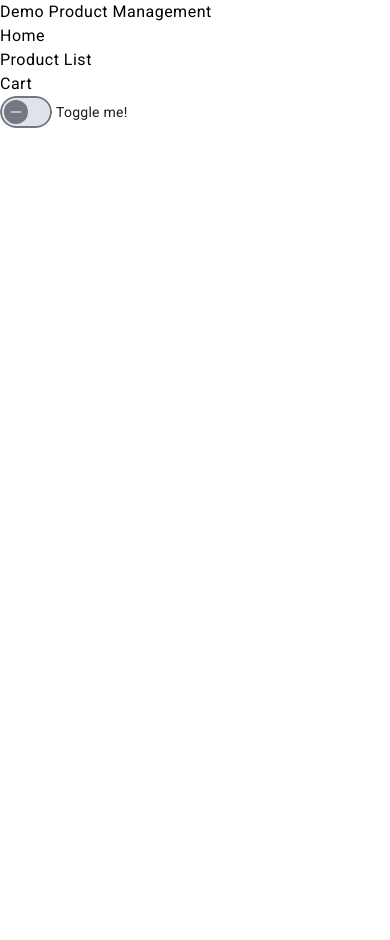
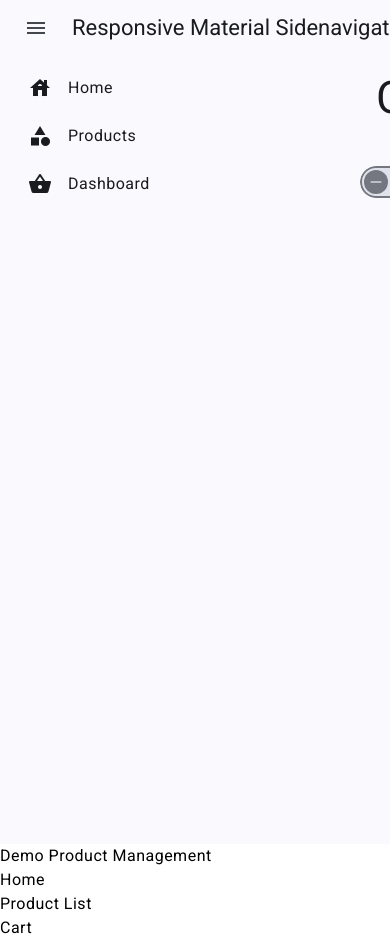
Before and after one commit to pete85/angular-signals, an Angular app: page / in a window 390 px wide. Before the commit the page ends 844 px from the top, so only its background shows below. Built offline with nearby package versions, Linux system fonts and the light colour scheme.

Commit message:
routing and nav

```diff
--- a/src/app/app.component.html
+++ b/src/app/app.component.html
@@ -1,3 +1,42 @@
+<mat-toolbar color="primary">
+  <button mat-icon-button aria-label="Menu icon">
+    <mat-icon>menu</mat-icon>
+  </button>
+  <h1>Responsive Material Sidenavigation</h1>
+</mat-toolbar>
+
+<mat-sidenav-container autosize>
+  <mat-sidenav [opened]="true" mode="side">
+    <mat-nav-list>
+      <a mat-list-item [routerLink]="['/']">
+        <span class="entry">
+          <mat-icon>house</mat-icon>
+          <span>Home</span>
+        </span>
+      </a>
+
+      <a mat-list-item [routerLink]="['/products']">
+        <span class="entry">
+          <mat-icon>category</mat-icon>
+          <span>Products</span>
+        </span>
+      </a>
+
+      <a mat-list-item [routerLink]="['/cart']">
+        <span class="entry">
+          <mat-icon>shopping_basket</mat-icon>
+          <span>Dashboard</span>
+        </span>
+      </a>
+    </mat-nav-list>
+  </mat-sidenav>
+  <mat-sidenav-content>
+    <h2>Content</h2>
+    <router-outlet></router-outlet>
+  </mat-sidenav-content>
+</mat-sidenav-container>
+
+
 <nav class="navbar navbar-expand navbar-light bg-light">
   <a class="navbar-brand">{{pageTitle}}</a>
   <ul class="navbar-nav">
@@ -20,7 +59,3 @@
     </li>
   </ul>
 </nav>
-
-<div class="container">
-  <router-outlet></router-outlet>
-</div>
--- a/src/app/app.component.ts
+++ b/src/app/app.component.ts
@@ -1,6 +1,11 @@
 //import 'zone.js/dist/zone';  // Required for Stackblitz
-import { Component } from '@angular/core';
-import { RouterLinkActive, RouterLink, RouterOutlet } from '@angular/router';
+import {Component} from '@angular/core';
+import {RouterLink, RouterLinkActive, RouterOutlet} from '@angular/router';
+import {MatIconModule} from "@angular/material/icon";
+import {MatButtonModule} from "@angular/material/button";
+import {MatToolbarModule} from "@angular/material/toolbar";
+import {MatSidenavModule} from "@angular/material/sidenav";
+import {MatListModule} from "@angular/material/list";
 
 @Component({
   selector: 'app-root',
@@ -8,7 +13,13 @@ import { RouterLinkActive, RouterLink, RouterOutlet } from '@angular/router';
   imports: [
     RouterLinkActive,
     RouterLink,
-    RouterOutlet],
+    RouterOutlet,
+    MatIconModule,
+    MatButtonModule,
+    MatToolbarModule,
+    MatSidenavModule,
+    MatListModule
+  ],
   templateUrl: './app.component.html',
   styleUrls: ['./app.component.css']
 })
--- a/src/styles/_main.scss
+++ b/src/styles/_main.scss
@@ -1,167 +1,38 @@
-:host {
-  --bright-blue: oklch(51.01% 0.274 263.83);
-  --electric-violet: oklch(53.18% 0.28 296.97);
-  --french-violet: oklch(47.66% 0.246 305.88);
-  --vivid-pink: oklch(69.02% 0.277 332.77);
-  --hot-red: oklch(61.42% 0.238 15.34);
-  --orange-red: oklch(63.32% 0.24 31.68);
-
-  --gray-900: oklch(19.37% 0.006 300.98);
-  --gray-700: oklch(36.98% 0.014 302.71);
-  --gray-400: oklch(70.9% 0.015 304.04);
-
-  --red-to-pink-to-purple-vertical-gradient: linear-gradient(
-      180deg,
-      var(--orange-red) 0%,
-      var(--vivid-pink) 50%,
-      var(--electric-violet) 100%
-  );
-
-  --red-to-pink-to-purple-horizontal-gradient: linear-gradient(
-      90deg,
-      var(--orange-red) 0%,
-      var(--vivid-pink) 50%,
-      var(--electric-violet) 100%
-  );
-
-  --pill-accent: var(--bright-blue);
-
-  font-family: "Inter", -apple-system, BlinkMacSystemFont, "Segoe UI", Roboto,
-  Helvetica, Arial, sans-serif, "Apple Color Emoji", "Segoe UI Emoji",
-  "Segoe UI Symbol";
-  box-sizing: border-box;
-  -webkit-font-smoothing: antialiased;
-  -moz-osx-font-smoothing: grayscale;
+h1 {
+  padding: 0 1rem;
 }
 
-h1 {
-  font-size: 3.125rem;
-  color: var(--gray-900);
-  font-weight: 500;
-  line-height: 100%;
-  letter-spacing: -0.125rem;
-  margin: 0;
-  font-family: "Inter Tight", -apple-system, BlinkMacSystemFont, "Segoe UI", Roboto,
-  Helvetica, Arial, sans-serif, "Apple Color Emoji", "Segoe UI Emoji",
-  "Segoe UI Symbol";
+h2 {padding: 1rem;}
+
+mat-toolbar{
+  position:fixed;
+  top:0;
+  z-index: 2;
 }
 
-p {
-  margin: 0;
-  color: var(--gray-700);
+mat-sidenav-container {
+  height:100%;
 }
 
-main {
-  width: 100%;
-  min-height: 100%;
-  display: flex;
-  justify-content: center;
-  align-items: center;
-  padding: 1rem;
-  box-sizing: inherit;
-  position: relative;
+// Move the content down so that it won't be hidden by the toolbar
+mat-sidenav {
+  padding-top: 3.5rem;
+  @media screen and (min-width: 600px) {
+    padding-top: 4rem;
+  }
+
+  .entry{
+    display: flex;
+    align-items: center;
+    gap: 1rem;
+    padding:0.75rem;
+  }
 }
 
-.angular-logo {
-  max-width: 9.2rem;
-}
-
-.content {
-  display: flex;
-  justify-content: space-around;
-  width: 100%;
-  max-width: 700px;
-  margin-bottom: 3rem;
-}
-
-.content h1 {
-  margin-top: 1.75rem;
-}
-
-.content p {
-  margin-top: 1.5rem;
-}
-
-.divider {
-  width: 1px;
-  background: var(--red-to-pink-to-purple-vertical-gradient);
-  margin-inline: 0.5rem;
-}
-
-.pill-group {
-  display: flex;
-  flex-direction: column;
-  align-items: start;
-  flex-wrap: wrap;
-  gap: 1.25rem;
-}
-
-.pill {
-  display: flex;
-  align-items: center;
-  --pill-accent: var(--bright-blue);
-  background: color-mix(in srgb, var(--pill-accent) 5%, transparent);
-  color: var(--pill-accent);
-  padding-inline: 0.75rem;
-  padding-block: 0.375rem;
-  border-radius: 2.75rem;
-  border: 0;
-  transition: background 0.3s ease;
-  font-family: var(--inter-font);
-  font-size: 0.875rem;
-  font-style: normal;
-  font-weight: 500;
-  line-height: 1.4rem;
-  letter-spacing: -0.00875rem;
-  text-decoration: none;
-}
-
-.pill:hover {
-  background: color-mix(in srgb, var(--pill-accent) 15%, transparent);
-}
-
-.pill-group .pill:nth-child(6n + 1) {
-  --pill-accent: var(--bright-blue);
-}
-.pill-group .pill:nth-child(6n + 2) {
-  --pill-accent: var(--french-violet);
-}
-.pill-group .pill:nth-child(6n + 3),
-.pill-group .pill:nth-child(6n + 4),
-.pill-group .pill:nth-child(6n + 5) {
-  --pill-accent: var(--hot-red);
-}
-
-.pill-group svg {
-  margin-inline-start: 0.25rem;
-}
-
-.social-links {
-  display: flex;
-  align-items: center;
-  gap: 0.73rem;
-  margin-top: 1.5rem;
-}
-
-.social-links path {
-  transition: fill 0.3s ease;
-  fill: var(--gray-400);
-}
-
-.social-links a:hover svg path {
-  fill: var(--gray-900);
-}
-
-@media screen and (max-width: 650px) {
-  .content {
-    flex-direction: column;
-    width: max-content;
-  }
-
-  .divider {
-    height: 1px;
-    width: 100%;
-    background: var(--red-to-pink-to-purple-horizontal-gradient);
-    margin-block: 1.5rem;
+// Move the content down so that it won't be hidden by the toolbar
+mat-sidenav-content{
+  padding-top: 3.5rem;
+  @media screen and (min-width: 600px) {
+    padding-top: 4rem;
   }
 }
```
